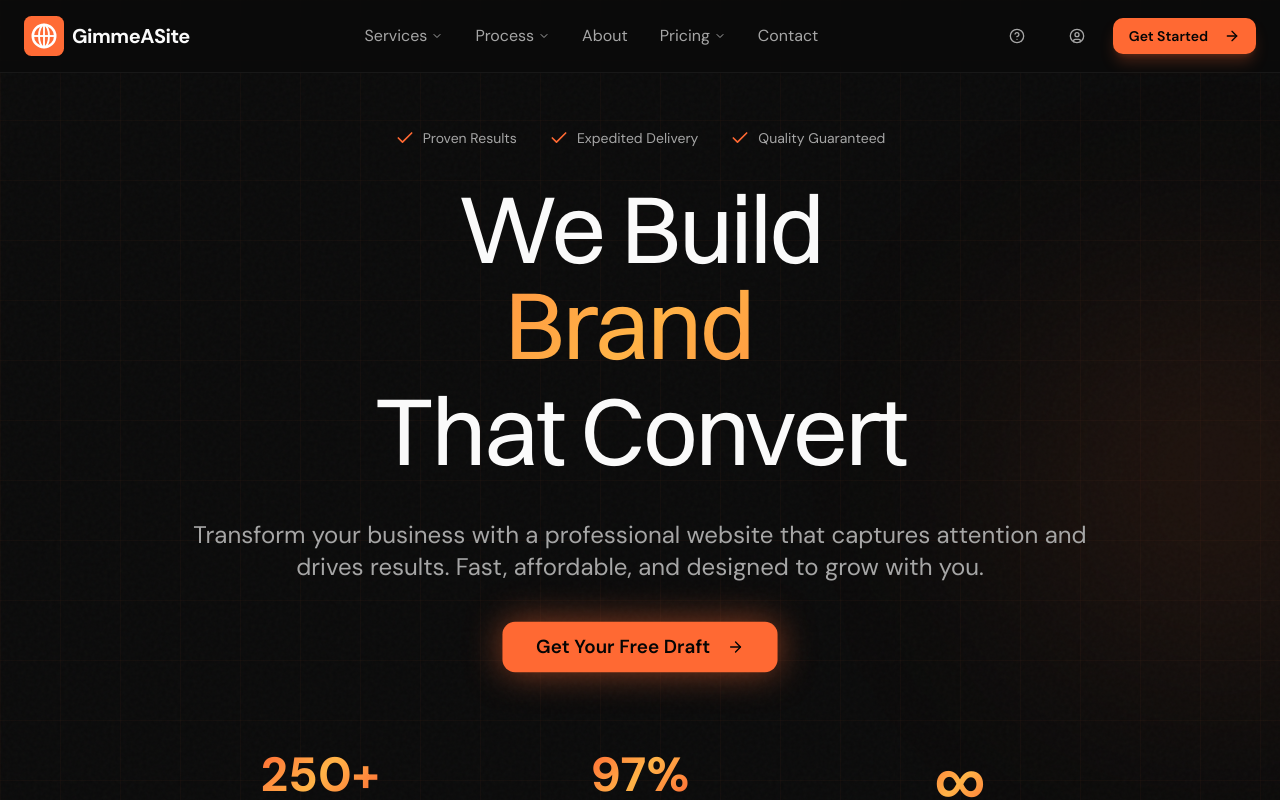
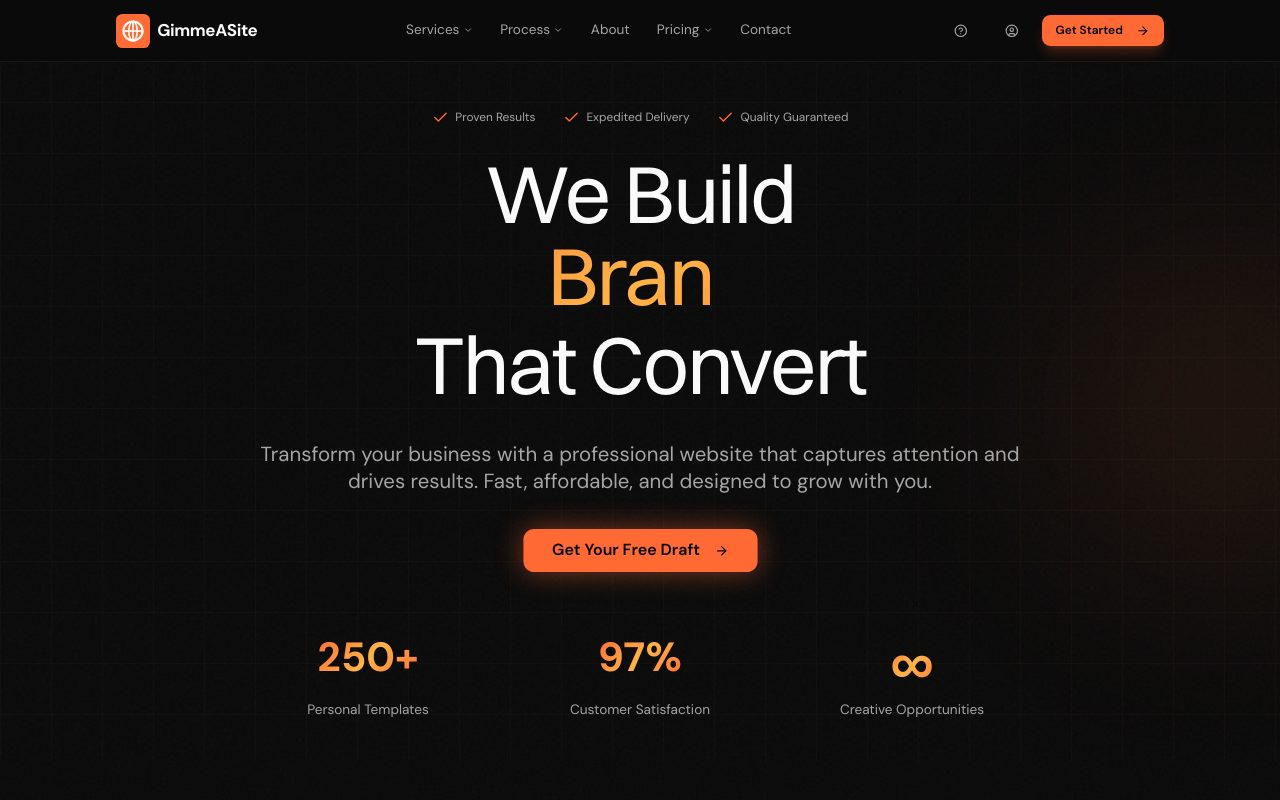
Before and after one commit to matrixfrr/GimmeASite, a Next.js app: page / in a window 1280 px wide. Shown: the top 800 px of the page. Built offline with nearby package versions, Linux system fonts and the light colour scheme.

Commit message:
Add zoom: 0.85 to html for 100% browser zoom fit

```diff
--- a/src/app/globals.css
+++ b/src/app/globals.css
@@ -35,6 +35,7 @@
   }
   html {
     scroll-behavior: smooth;
+    zoom: 0.85;
   }
   body {
     @apply bg-background text-foreground;
```
